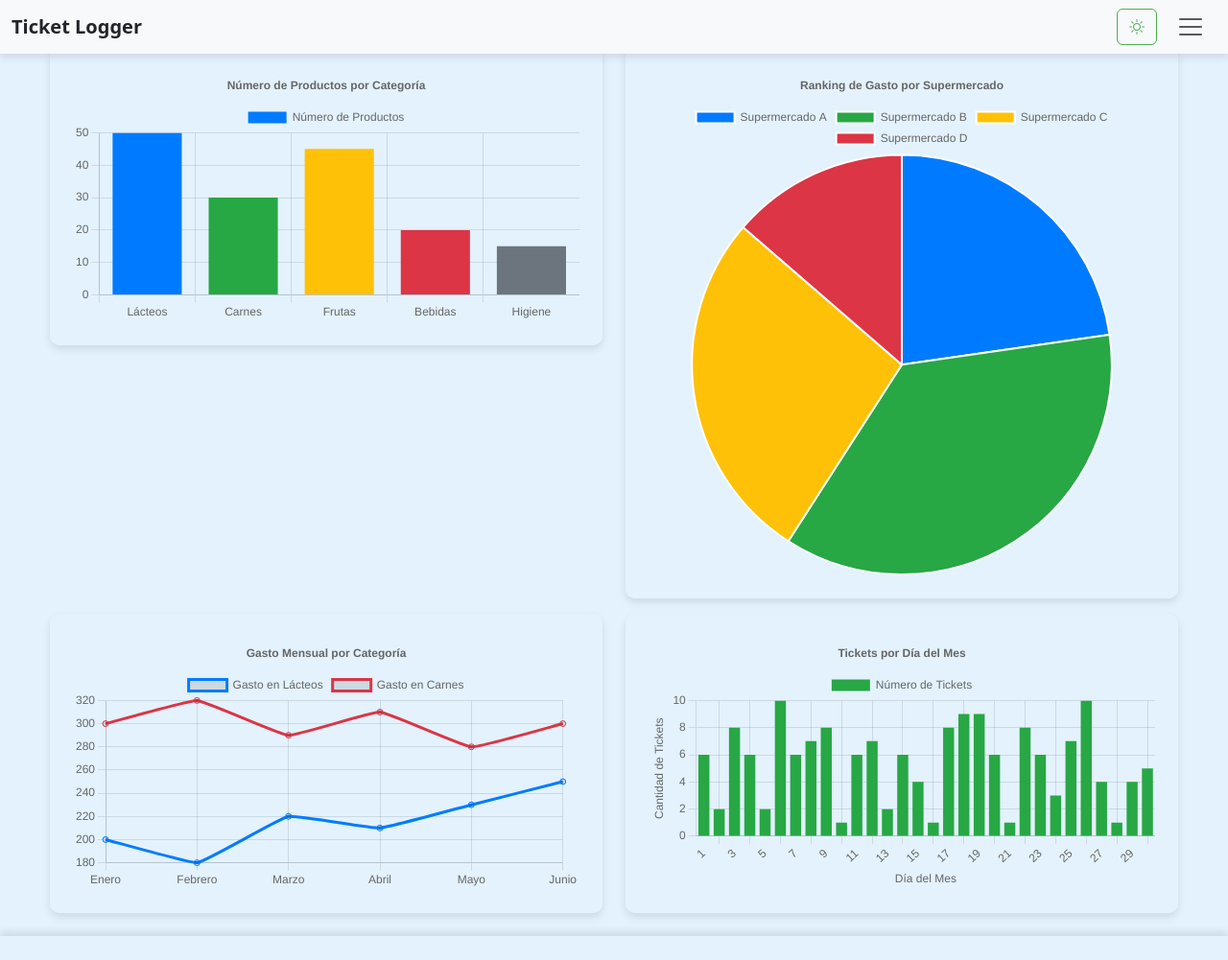
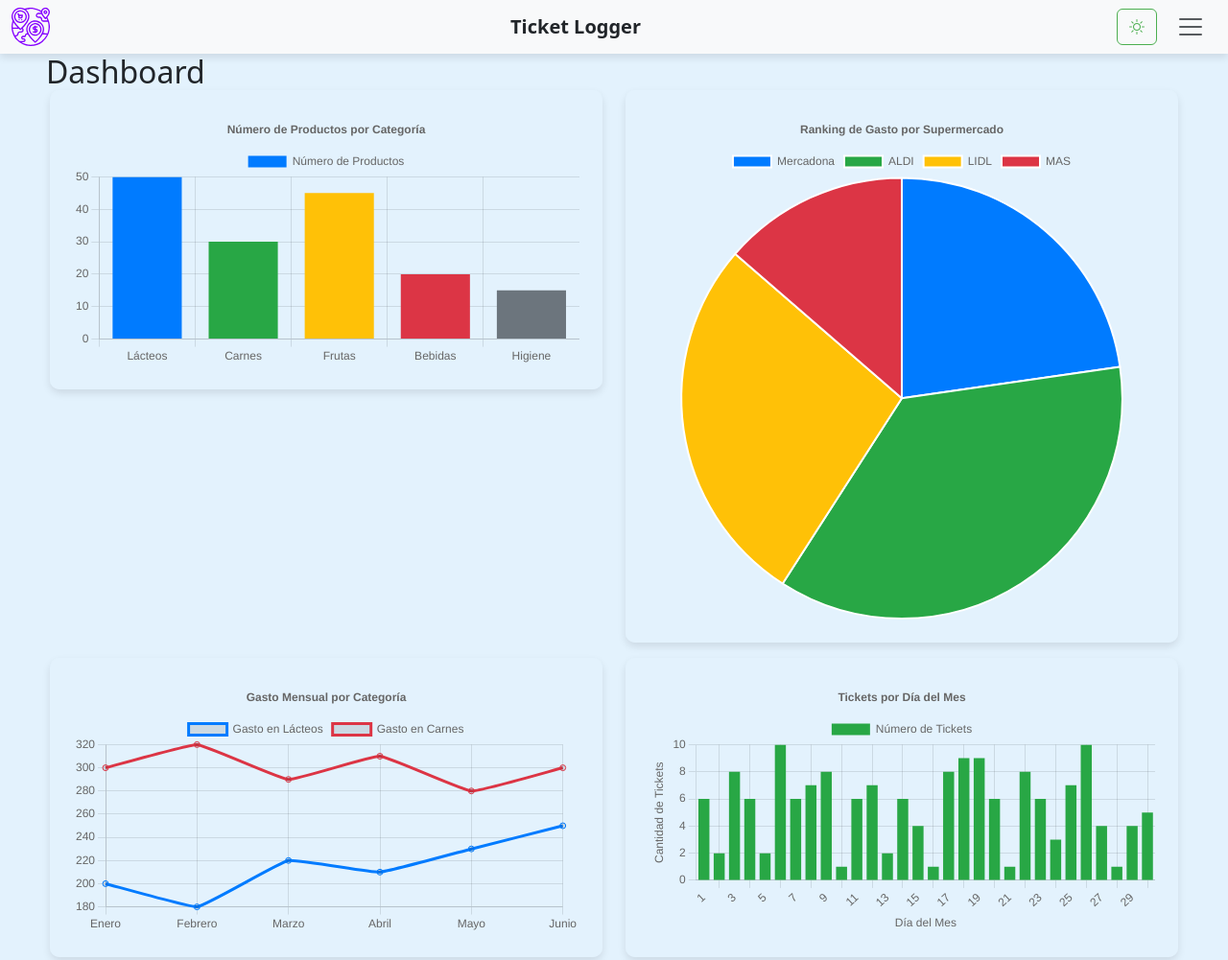
Before and after one commit to Saitek2805/Portfolio, a website built with Vite: page src/dashboard.html in a window 1280 px wide. Shown: the top 1001 px of the page at 96% size. Built offline with nearby package versions, Linux system fonts and the light colour scheme.

Commit message:
ultimos retoques

```diff
--- a/src/assets/js/dashboard.js
+++ b/src/assets/js/dashboard.js
@@ -31,7 +31,7 @@ const ctx2 = document.getElementById('rankingSupermercados').getContext('2d');
 new Chart(ctx2, {
     type: 'pie',
     data: {
-        labels: ['Supermercado A', 'Supermercado B', 'Supermercado C', 'Supermercado D'],
+        labels: ['Mercadona', 'ALDI', 'LIDL', 'MAS'],
         datasets: [{
             label: 'Gasto (€)',
             data: [250, 400, 300, 150], // Datos simulados
--- a/src/dashboard.html
+++ b/src/dashboard.html
@@ -6,7 +6,7 @@
     <meta name="description" content="">
     <meta name="author" content="Mark Otto, Jacob Thornton, and Bootstrap contributors">
     <meta name="generator" content="Hugo 0.84.0">
-    <title>Album example · Bootstrap v5.0</title>
+    <title>Ticket Logger</title>
 
     <link rel="canonical" href="https://getbootstrap.com/docs/5.0/examples/album/">
 
@@ -25,6 +25,10 @@
    <header>
     <nav class="navbar bg-body-tertiary fixed-top">
       <div class="container-fluid">
+
+            <img src="img/logo.svg" alt="Logo de la página" class="logo" width="40">
+
+
         <a class="navbar-brand" href="/">Ticket Logger</a>
         <div class="d-flex"><!--boton intercambiador del tema -->
           <button id="themeToggle" class="btn btn-outline-primary me-2">
@@ -51,8 +55,8 @@
                 <a class="nav-link" href="/login.html">Inicio de sesión</a><!--login-->
               </li>
               <li class="nav-item">
-                <a class="nav-link" href="/register.html">Registro</a><!--login-->
-              </li>
+                  <a class="nav-link" href="/register.html">Registro</a><!--login-->
+                </li>
             </ul>
             <form class="d-flex mt-3" role="search">
               <input class="form-control me-2" type="search" placeholder="Buscar" aria-label="Buscar">
@@ -69,6 +73,8 @@
 
 
   <main class="container mt-5">
+    <h2>Dashboard</h2>
+
     <div class="row">
         <!-- Gráfica 1 -->
         <div class="col-md-6 mb-4">
```
Also changed, not shown: src/formulario-pago.html (+1 -1 lines), src/hu04.html (+1 -1 lines), src/hu05.html (+1 -1 lines), src/index.html (+3 -3 lines), src/login.html (+1 -1 lines), src/register.html (+1 -1 lines), src/template.html (+1 -1 lines), src/img/dashboard.PNG (added).
